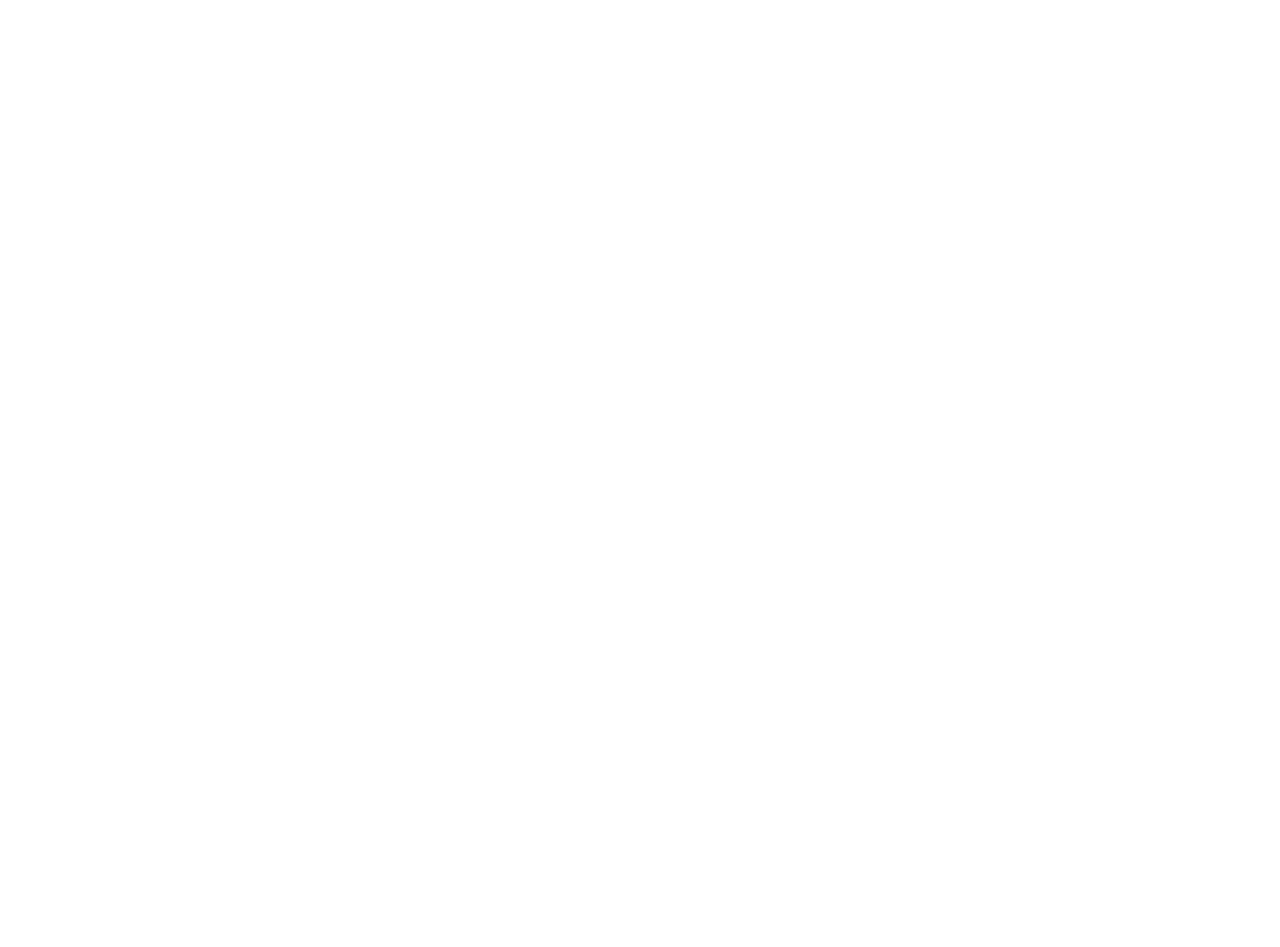
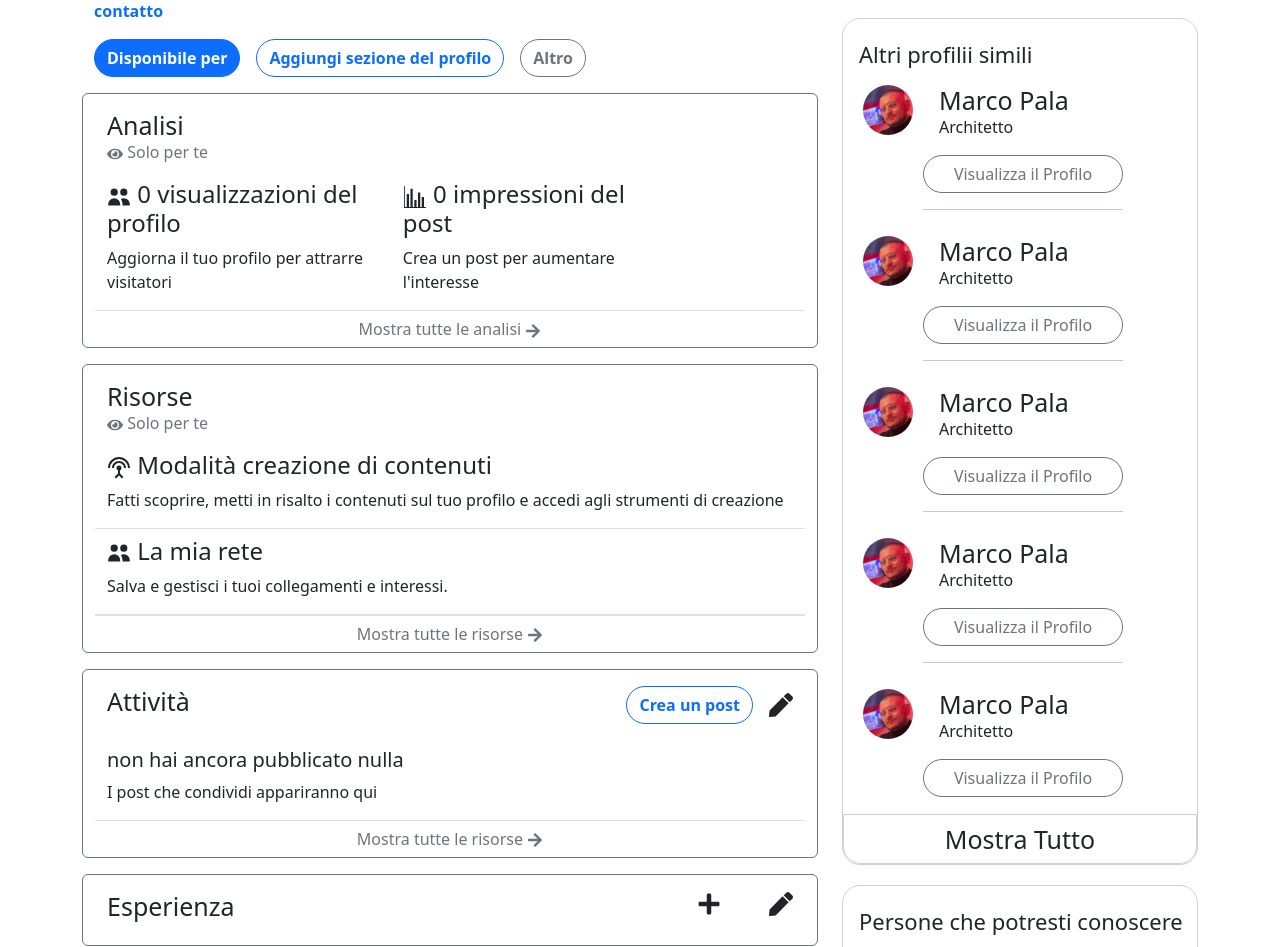
Before and after one commit to DomenicoCicero/team-4-BW3, a React (Create React App) app: page / in a window 1280 px wide. Shown: the part 825-1772 px from the top of the page. Before the commit the page ends 800 px from the top, so only its background shows below. Built offline with nearby package versions, Linux system fonts and the light colour scheme; the HTML template or start-up script is replaced by a standard one.

Commit message:
last-commit-develop-first-day

```diff
--- a/package.json
+++ b/package.json
@@ -10,6 +10,7 @@
     "bootstrap": "^5.3.3",
     "react": "^18.2.0",
     "react-bootstrap": "^2.10.2",
+    "react-bootstrap-icons": "^1.11.3",
     "react-dom": "^18.2.0",
     "react-icons": "^5.0.1",
     "react-redux": "^9.1.0",
--- a/src/App.js
+++ b/src/App.js
@@ -1,14 +1,13 @@
 import "./App.css";
+import "./App25.css";
+import "./style.css";
 import "bootstrap/dist/css/bootstrap.min.css";
-import PannelloProfilo from "./components/PannelloProfilo";
-import AnalisiProfilo from "./components/AnalisiProfilo";
-import RisorseProfilo from "./components/RisorseProfilo";
-import AttivitaProfilo from "./components/AttivitaProfilo";
-import EsperienzaProfilo from "./components/EsperienzaProfilo";
+import ProfiloPage from "./components/ProfiloPage";
+
 function App() {
   return (
     <div className="App">
-      <EsperienzaProfilo />
+      <ProfiloPage />
     </div>
   );
 }
--- a/src/components/AnalisiProfilo.jsx
+++ b/src/components/AnalisiProfilo.jsx
@@ -9,7 +9,7 @@ import { FaArrowRight } from "react-icons/fa";
 
 const AnalisiProfilo = () => {
   return (
-    <Container fluid className="px-4 pt-3">
+    <Container fluid className="px-4 pt-3 border border-secondary rounded my-3">
       <Row>
         <Col xs={4}>
           <h3>Analisi</h3>
--- a/src/components/AttivitaProfilo.jsx
+++ b/src/components/AttivitaProfilo.jsx
@@ -7,7 +7,7 @@ import { FaArrowRight } from "react-icons/fa";
 
 const AttivitaProfilo = () => {
   return (
-    <Container fluid className="px-4 pt-3">
+    <Container fluid className="px-4 pt-3 border border-secondary rounded my-3">
       <Row>
         <Col className="d-flex justify-content-between mb-4">
           <h3>Attività</h3>
--- a/src/components/EsperienzaProfilo.jsx
+++ b/src/components/EsperienzaProfilo.jsx
@@ -7,7 +7,7 @@ import { FaPlus } from "react-icons/fa";
 
 const EsperienzaProfilo = () => {
   return (
-    <Container fluid className="px-4 pt-3">
+    <Container fluid className="px-4 pt-3 border border-secondary rounded my-3">
       <Row>
         <Col className="d-flex justify-content-between mb-4">
           <h3>Esperienza</h3>
--- /dev/null
+++ b/src/components/ProfiloPage.jsx
@@ -0,0 +1,32 @@
+import { Col, Container, Row } from "react-bootstrap";
+import MyNavbar from "./MyNavbar";
+import PannelloProfilo from "./PannelloProfilo";
+import SideBar from "./SidebarDx";
+import AnalisiProfilo from "./AnalisiProfilo";
+import RisorseProfilo from "./RisorseProfilo";
+import AttivitaProfilo from "./AttivitaProfilo";
+import EsperienzaProfilo from "./EsperienzaProfilo";
+
+const ProfiloPage = () => {
+  return (
+    <>
+      <MyNavbar />
+      <Container>
+        <Row>
+          <Col xs={8}>
+            <PannelloProfilo />
+            <AnalisiProfilo />
+            <RisorseProfilo />
+            <AttivitaProfilo />
+            <EsperienzaProfilo />
+          </Col>
+          <Col xs={4}>
+            <SideBar />
+          </Col>
+        </Row>
+      </Container>
+    </>
+  );
+};
+
+export default ProfiloPage;
--- a/src/components/RisorseProfilo.jsx
+++ b/src/components/RisorseProfilo.jsx
@@ -9,7 +9,7 @@ import { HiUsers } from "react-icons/hi";
 
 const RisorseProfilo = () => {
   return (
-    <Container fluid className="px-4 pt-3">
+    <Container fluid className="px-4 pt-3 border border-secondary rounded my-3">
       <Row>
         <Col xs={4}>
           <h3>Risorse</h3>
```
Also changed, not shown: src/components/SidebarDx.jsx (+10 -16 lines), 1 other file (tests, documents, lock files or other folders).
